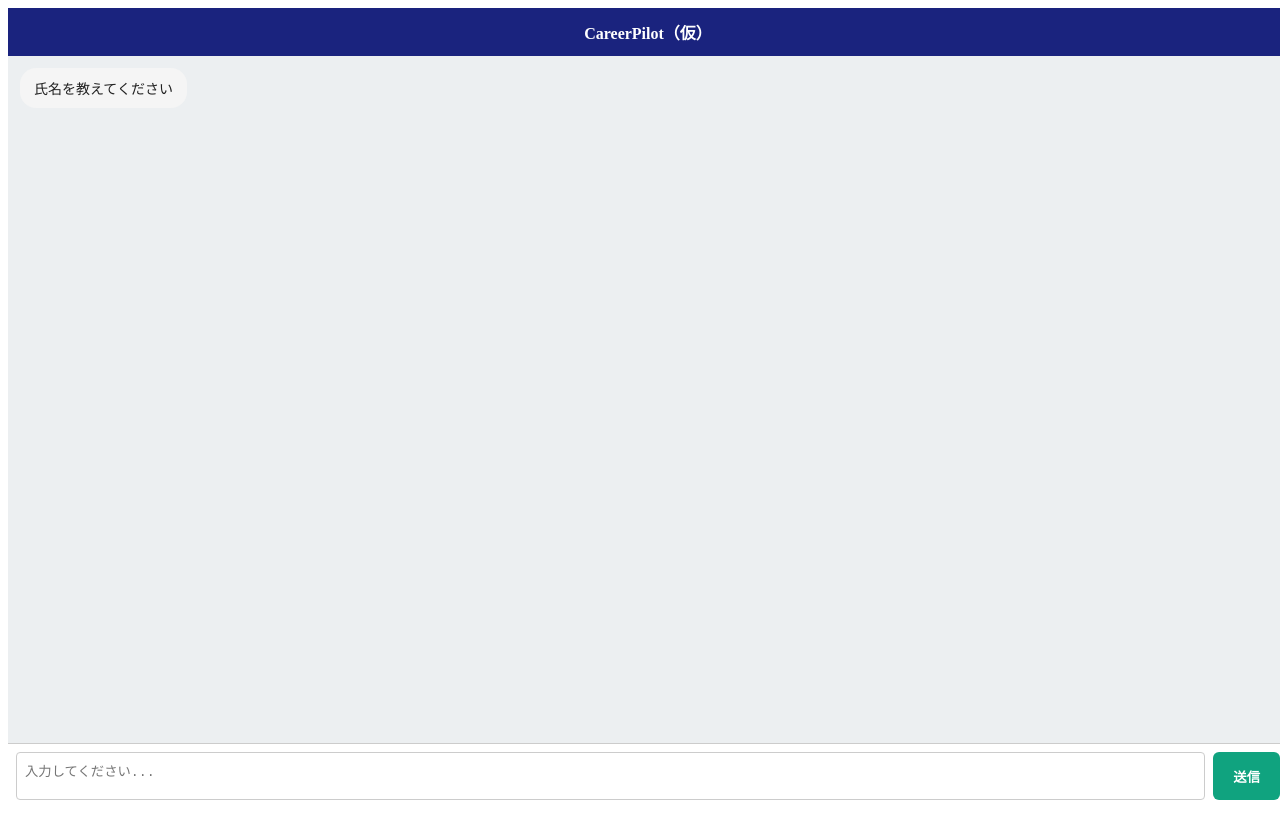
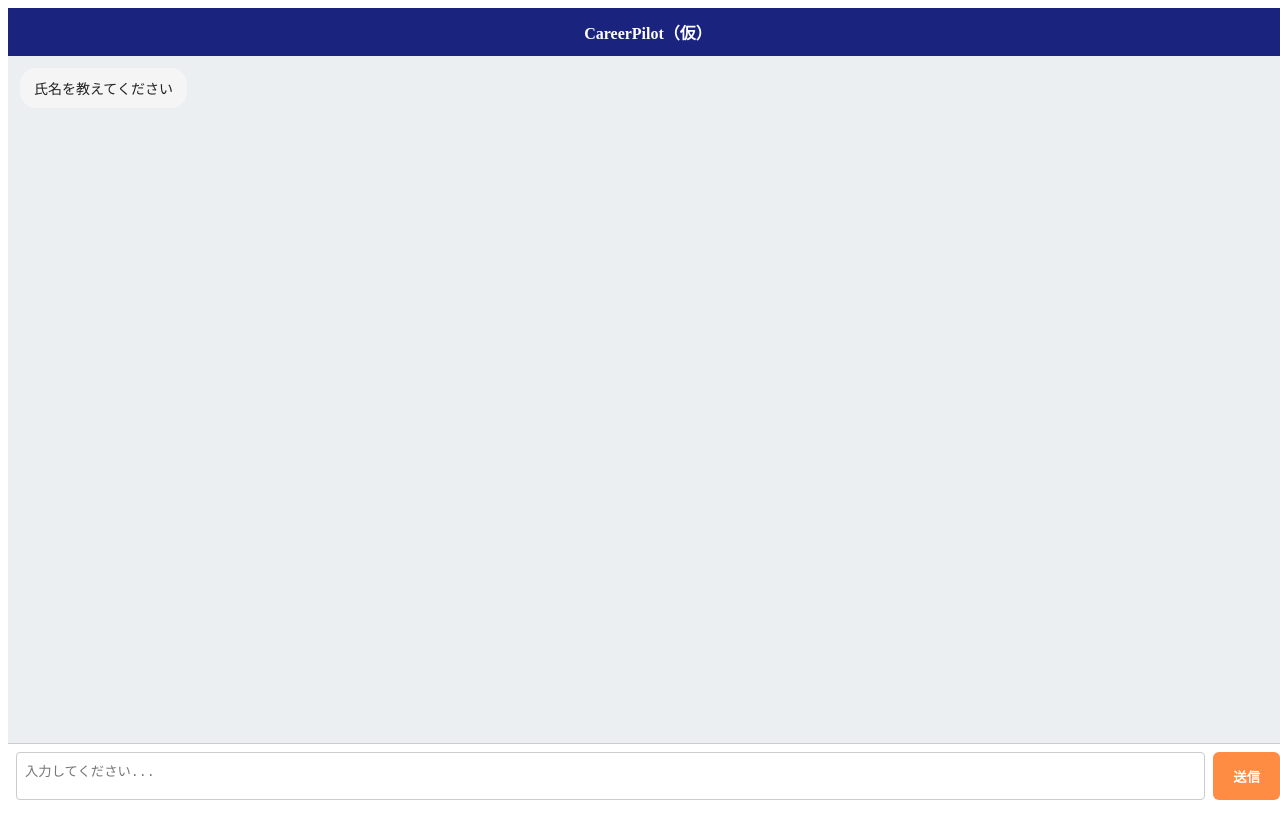
Before and after one commit to yugofuruhashi-bit/careerpilot-poc, a Next.js app: page / in a window 1280 px wide. Built offline with nearby package versions, Linux system fonts and the light colour scheme.

Commit message:
Update globals.css

```diff
--- a/styles/globals.css
+++ b/styles/globals.css
@@ -17,7 +17,7 @@
 
 /* 送信ボタンをChatGPT風の緑に */
 .send-button {
-  background: #10a37f;   /* ChatGPT緑 */
+  background: #FF8C42;   /* オレンジ */
   color: white;
   font-weight: bold;
   border: none;
@@ -28,5 +28,5 @@
 }
 
 .send-button:hover {
-  background: #0d8f6a;   /* 濃い緑 */
+  background: #E65C00;   /* 濃いオレンジ */
 }
```
